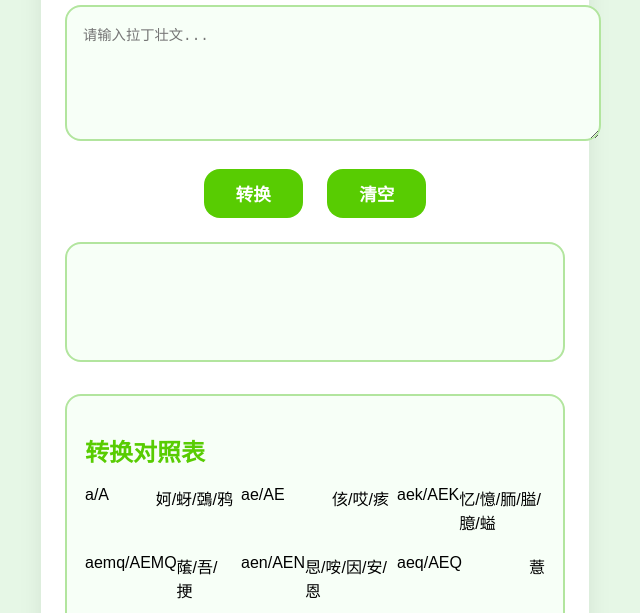
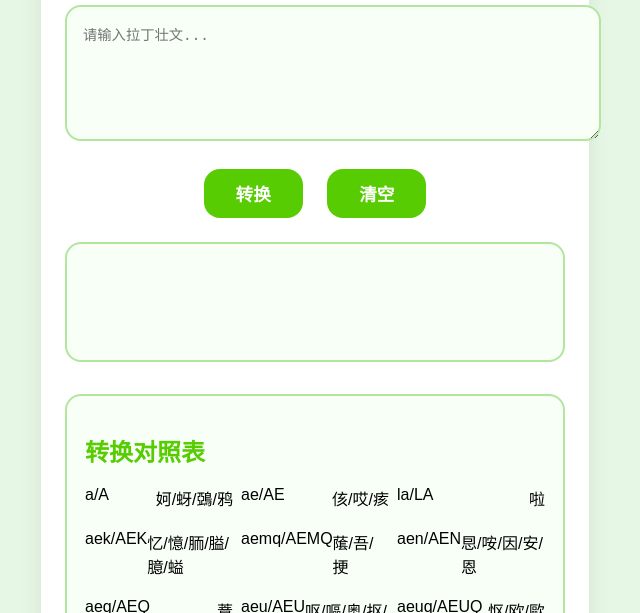
Before and after one commit to zxd2001/Fangkuaizhuangzi, a plain HTML site: page index.html in a window 1280 px wide. Shown: the part 166-779 px from the top of the page, without its empty margins (325-965 px from the left). Drawn offline with Linux system fonts and the light colour scheme; a web font is replaced by a local one.

Commit message:
Update index.html

```diff
--- a/index.html
+++ b/index.html
@@ -124,6 +124,7 @@
         const mappingList = [
         ['a', ['妸', '蚜', '鵶', '鸦']],
             ['ae', ['侅', '哎', '痎']],
+            ['la', ['啦']],
             ['aek', ['忆', '憶', '胹', '膉', '臆', '螠']],
             ['aemq', ['䕃', '吾', '挭']],
             ['aen', ['㤙', '咹', '因', '安', '恩']],
```
